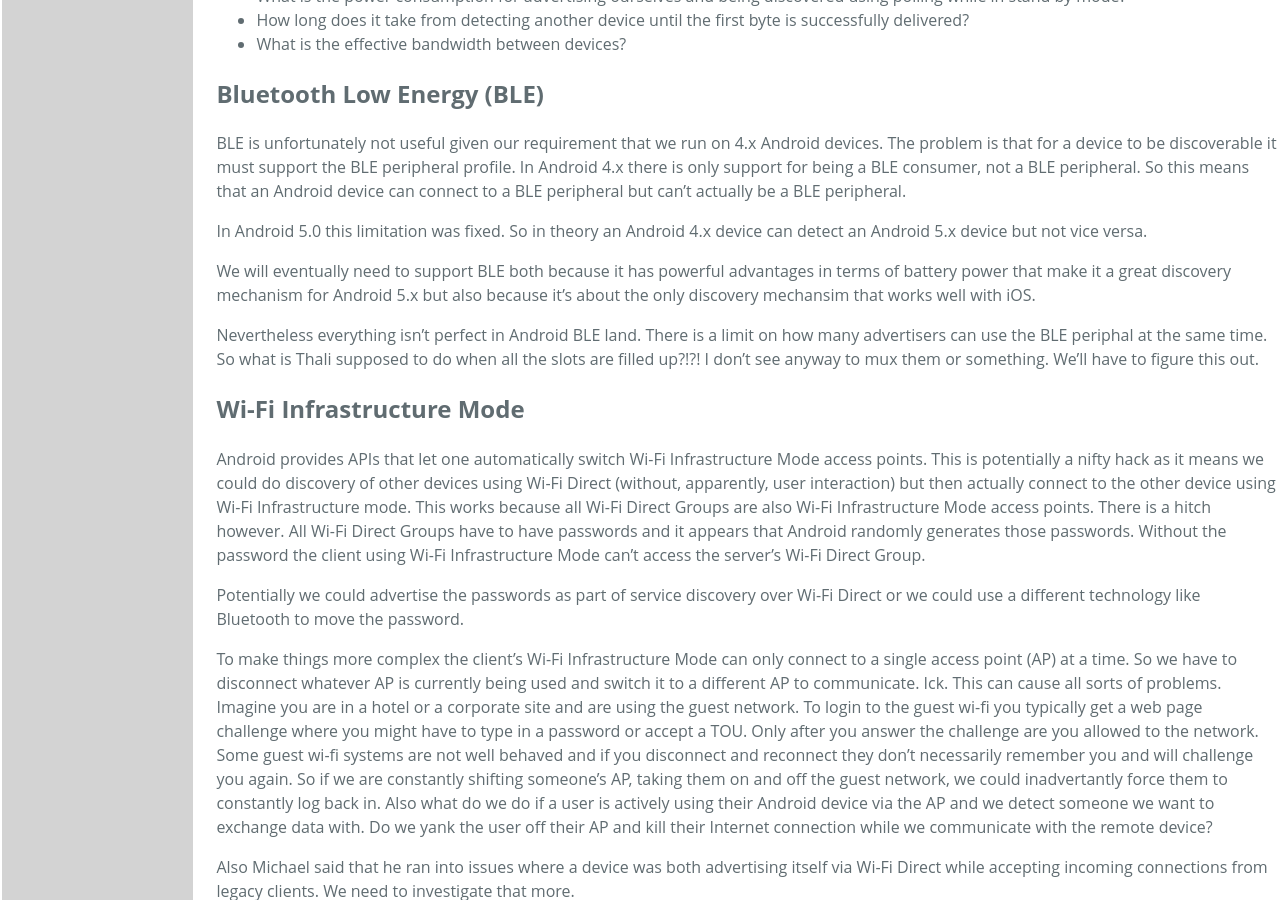
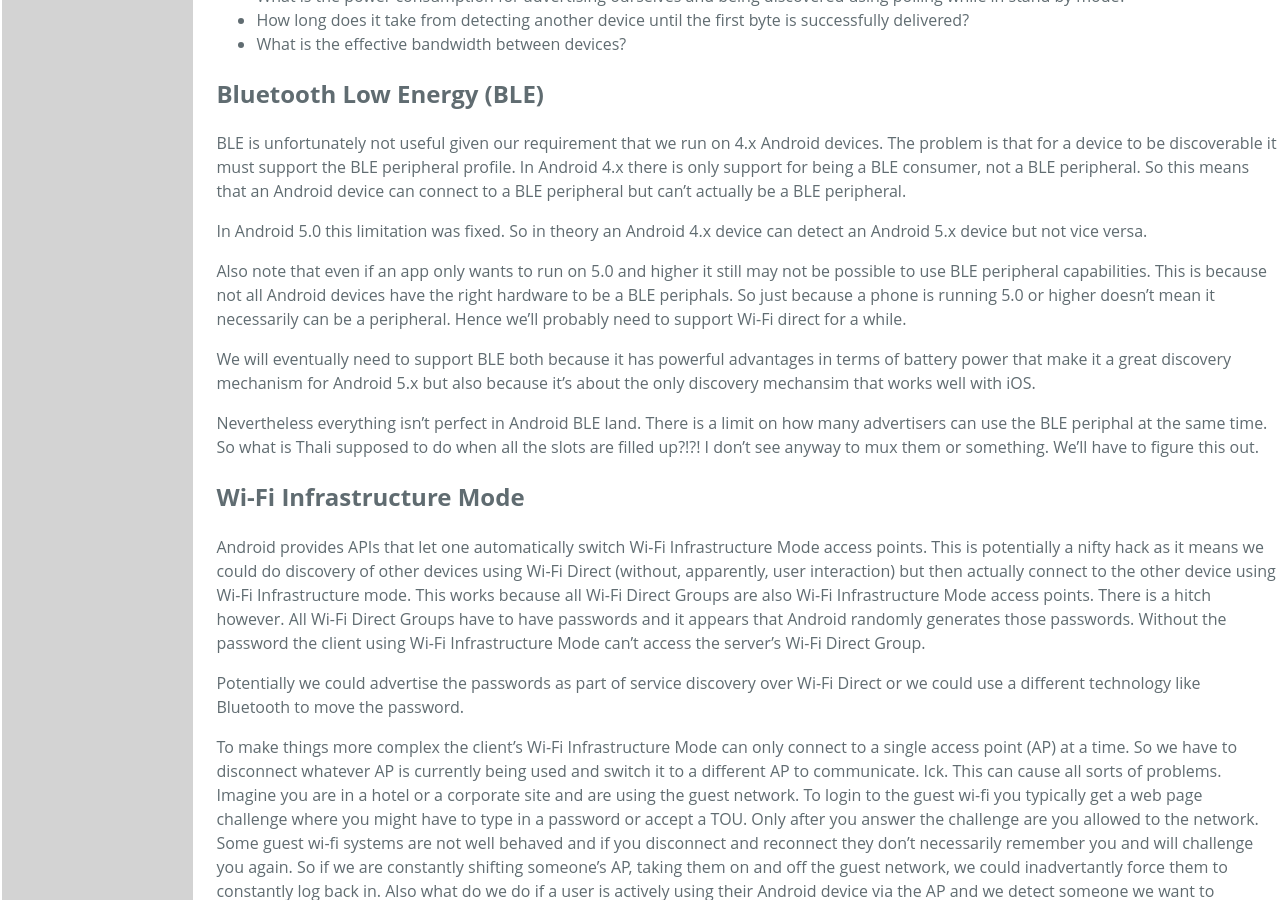
Before and after one commit to thaliproject/thali, a Jekyll site: the page built from AndroidP2P.md, in a window 1280 px wide and 900 px high, scrolled down 3192 px. Built offline with Jekyll 4.4.1, drawn with Linux system fonts in a browser that asks for light colours; Markdown is read by kramdown in place of the engine named in the settings.

Commit message:
Update AndroidP2P.md

```diff
--- a/AndroidP2P.md
+++ b/AndroidP2P.md
@@ -97,6 +97,8 @@
 
 In Android 5.0 this limitation was fixed. So in theory an Android 4.x device can detect an Android 5.x device but not vice versa.
 
+Also note that even if an app only wants to run on 5.0 and higher it still may not be possible to use BLE peripheral capabilities. This is because not all Android devices have the right hardware to be a BLE periphals. So just because a phone is running 5.0 or higher doesn't mean it necessarily can be a peripheral. Hence we'll probably need to support Wi-Fi direct for a while.
+
 We will eventually need to support BLE both because it has powerful advantages in terms of battery power that make it a great discovery mechanism for Android 5.x but also because it's about the only discovery mechansim that works well with iOS.
 
 Nevertheless everything isn't perfect in Android BLE land. There is a limit on how many advertisers can use the BLE periphal at the same time. So what is Thali supposed to do when all the slots are filled up?!?! I don't see anyway to mux them or something. We'll have to figure this out.
```
